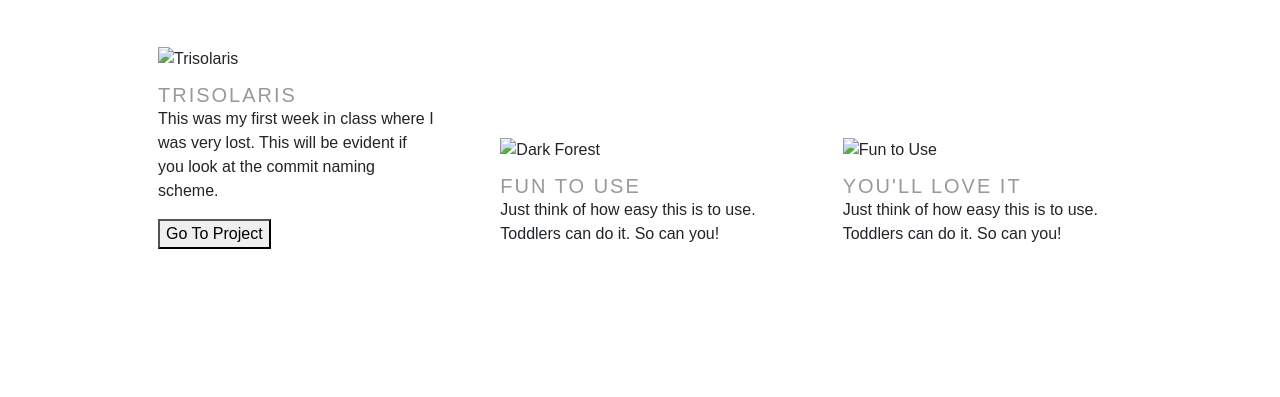
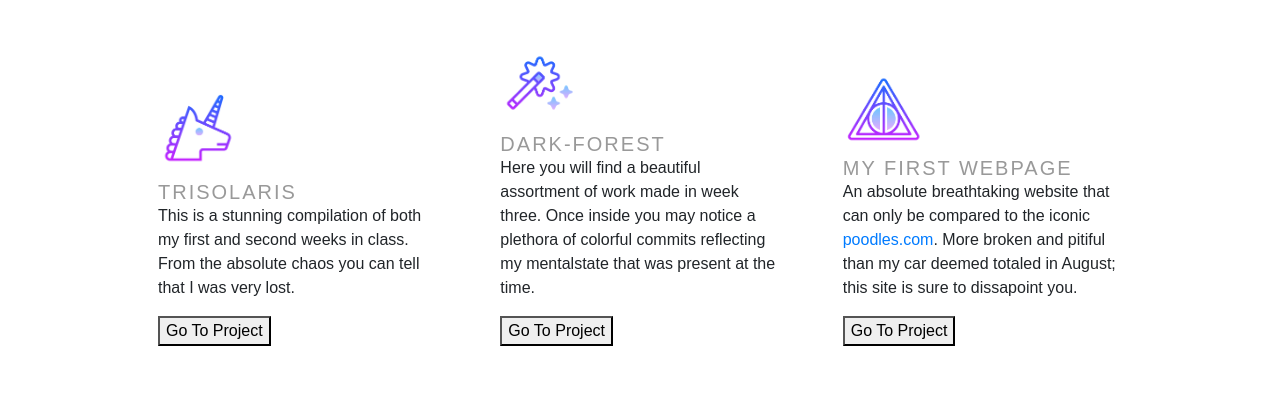
Before and after one commit to lobbato/IPO-Git-HTML-CSS, a plain HTML site: page index.html in a window 1280 px wide. Shown: the part 1010-1407 px from the top of the page. Drawn offline with nearby package versions, Linux system fonts and the light colour scheme.

Commit message:
Second and Third Portfilio Links Added & Icons

```diff
--- a/index.html
+++ b/index.html
@@ -8,8 +8,11 @@
          <img src="CSS/Images/Fall-Outfit.JPG" alt="Person with hat looking at ground">
          <span>My Coding Portfolio</span>
 </header>
+
 <body>
+
      <main>
+
           <div class="welcome">
               <div class="welcome-content">
                   <h1 class="welcome-title">Emily Lobbato</h1>
@@ -18,32 +21,42 @@
                   <a href="https://www.linkedin.com/in/lobbato/">LinkedIn</a>
               </div>
           </div>
+
           <div class="site-section">
             <div class="site-section-inside">
               <div class="section-header">
                   <h2>Things I have attempted in class:</h2>
               </div>
+
               <div class="portfolio-box">
-                 <img src="img/like.png" alt="Trisolaris">
+                 <img src="CSS/Images/Unicorn.png" alt="Unicorn Icon">
                     <h5>Trisolaris</h5>
-                    <p>This was my first week in class where I was very lost. This will be evident if you look at the commit naming scheme.</p>
-                      <form action="https://github.com/lobbato/Trisolaris.git" method="get" target="_blank">
-                          <button type="submit">Go To Project</button>
-                      </form>
-              </div>
-              <div class="portfolio-box">
-                  <img src="img/faces.png" alt="Dark Forest">
-                  <h5>Fun to Use</h5>
-                  <p>Just think of how easy this is to use. Toddlers can do it. So can you!</p>
+                      <p>This is a stunning compilation of both my first and second weeks in class. From the absolute chaos you can tell that I was very lost.</p>
+                         <form action="https://github.com/lobbato/Trisolaris.git" method="get" target="_blank">
+                            <button type="submit">Go To Project</button>
+                         </form>
               </div>
 
               <div class="portfolio-box">
-                  <img src="img/heart.png" alt="Fun to Use">
-                  <h5>You'll Love It</h5>
-                  <p>Just think of how easy this is to use. Toddlers can do it. So can you!</p>
+                  <img src="CSS/Images/wand.png" alt="Wand Icon">
+                  <h5>Dark-Forest</h5>
+                      <p>Here you will find a beautiful assortment of work made in week three. Once inside you may notice a plethora of colorful commits reflecting my mentalstate that was present at the time.</p>
+                         <form action="https://github.com/lobbato/Dark-Forest.git" method="get" target="_blank">
+                             <button type="submit">Go To Project</button>
+                         </form>
+              </div>
+
+              <div class="portfolio-box">
+                  <img src="CSS/Images/deathly-hallows.png" alt="Harry Potter Deathly Hallows Icon">
+                  <h5>My First Webpage</h5>
+                     <p>An absolute breathtaking website that can only be compared to the iconic <a href="/http://poodles.com/">poodles.com</a>. More broken and pitiful than my car deemed totaled in August; this site is sure to dissapoint you.</p>
+                       <form action="https://github.com/lobbato/my-very-first-webpage.git" method="get" target="_blank">
+                          <button type="submit">Go To Project</button>
+                    </form>
               </div>
           </div>
       </main>
+
 <h1>Emily Lobbato</h1>
 <div class="flex-container">
      <div class="flex-left">
```
Also changed, not shown: CSS/Images/Unicorn.png (added), CSS/Images/deathly-hallows.png (added), CSS/Images/wand.png (added).
